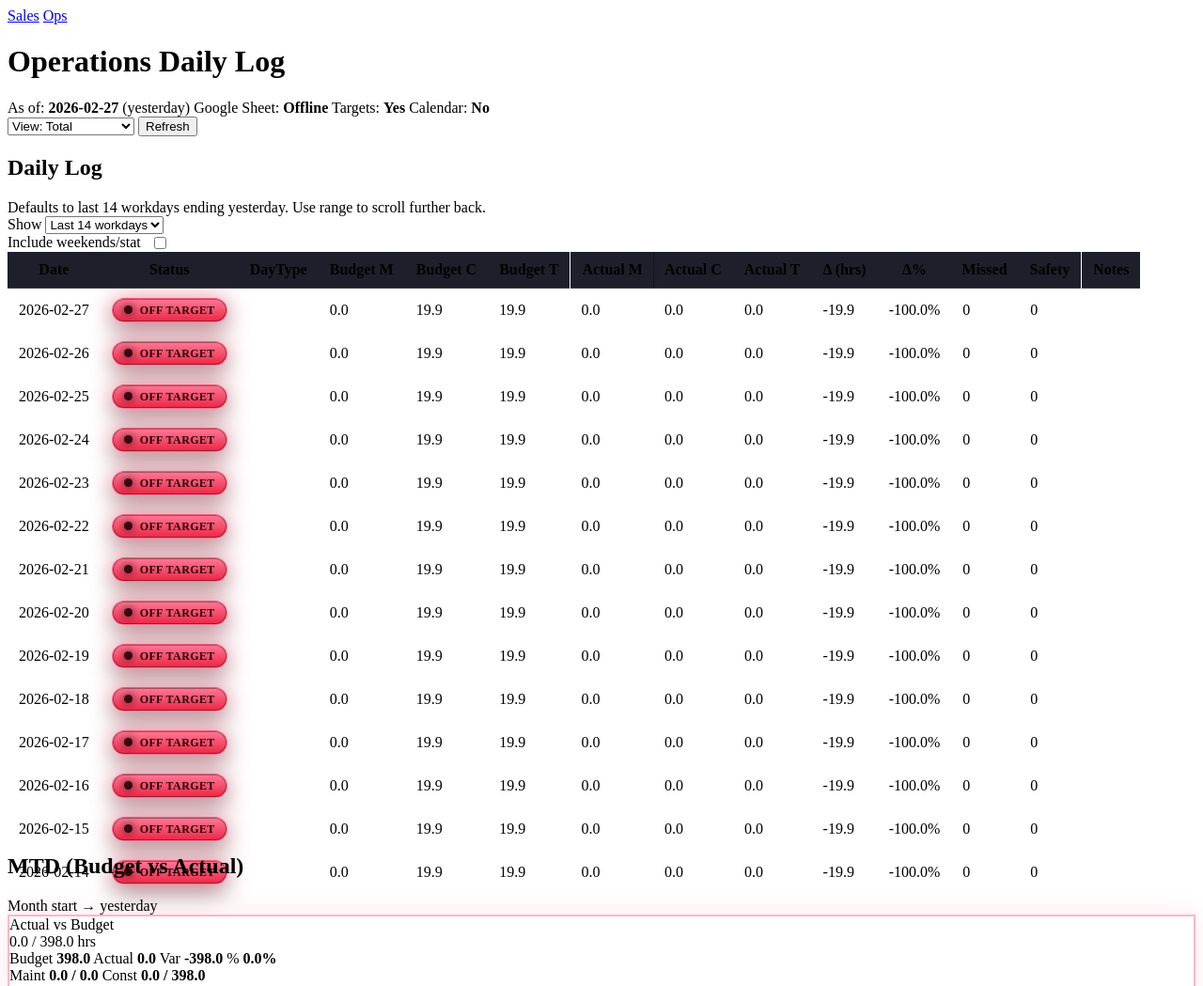
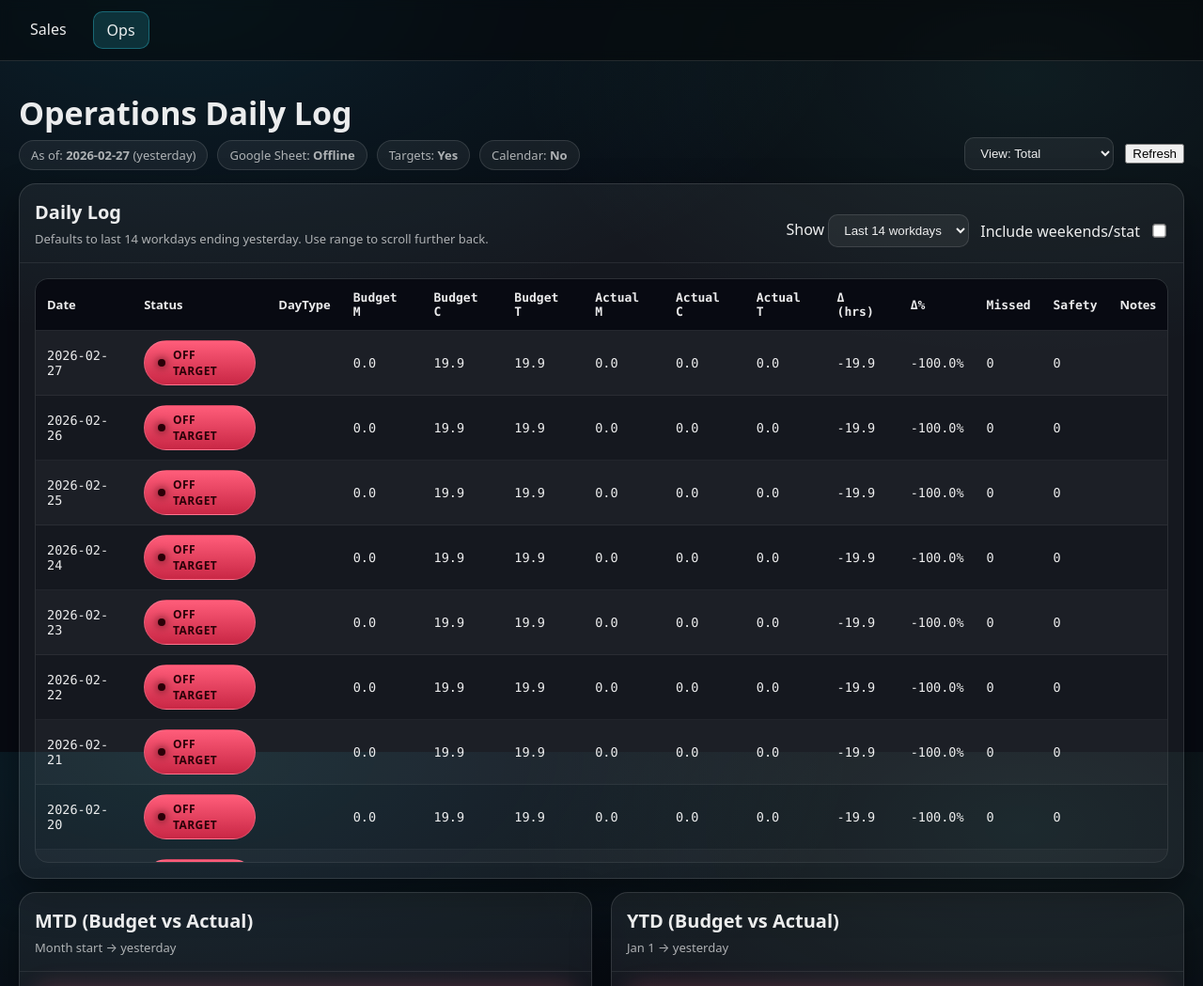
Before and after one commit to paulwinckers/sales-dashboard, a plain HTML site: page ops/index.html in a window 1280 px wide. Shown: the top 1049 px of the page at 94% size. Drawn offline with Linux system fonts and the light colour scheme; no server answers.

Commit message:
Update styles.css

```diff
--- a/ops/styles.css
+++ b/ops/styles.css
@@ -1,126 +1,338 @@
+/* =====================================================
+   OPERATIONS DASHBOARD – COMPLETE STYLESHEET
+   ===================================================== */
+
+:root{
+  --bg: #070A12;
+  --panel: rgba(255,255,255,0.06);
+  --panel-strong: rgba(255,255,255,0.08);
+  --stroke: rgba(255,255,255,0.12);
+  --text: rgba(255,255,255,0.92);
+  --muted: rgba(255,255,255,0.65);
+
+  --green: #38f2a6;
+  --yellow: #ffd85a;
+  --red: #ff5d7a;
+  --aqua: #37e9ff;
+}
+
 /* =========================
-   OPS DASHBOARD: TV-OBVIOUS STATUS COLORS
-   Paste at bottom of styles.css
+   Base
    ========================= */
 
-/* Bigger, higher-contrast tags */
-.tag {
-  display: inline-flex;
-  align-items: center;
-  justify-content: center;
+html, body{
+  height: 100%;
+}
+
+body{
+  margin: 0;
+  font-family: ui-sans-serif, system-ui, -apple-system, Segoe UI, Roboto, Arial;
+  background:
+    radial-gradient(1200px 600px at 15% 0%, rgba(55,233,255,0.10), transparent 60%),
+    radial-gradient(900px 500px at 85% 10%, rgba(110,255,210,0.08), transparent 60%),
+    var(--bg);
+  color: var(--text);
+}
+
+a{
+  color: var(--aqua);
+  text-decoration: none;
+}
+
+a:hover{
+  text-decoration: underline;
+}
+
+/* =========================
+   Navigation
+   ========================= */
+
+.dash-nav{
+  display:flex;
+  gap: 14px;
+  padding: 12px 18px;
+  border-bottom: 1px solid var(--stroke);
+  background: rgba(0,0,0,0.4);
+  backdrop-filter: blur(6px);
+}
+
+.dash-nav a{
+  padding: 8px 14px;
+  border-radius: 10px;
+  color: var(--text);
+}
+
+.dash-nav a.active{
+  background: rgba(55,233,255,0.15);
+  border: 1px solid rgba(55,233,255,0.3);
+}
+
+/* =========================
+   Layout
+   ========================= */
+
+.wrap{
+  max-width: 1400px;
+  margin: 0 auto;
+  padding: 20px 20px 50px;
+}
+
+.header{
+  display:flex;
+  justify-content: space-between;
+  align-items: flex-end;
+  gap: 20px;
+}
+
+h1{
+  font-size: 34px;
+  margin: 12px 0 6px;
+}
+
+h2{
+  margin: 0;
+  font-size: 20px;
+}
+
+.sub{
+  display:flex;
+  flex-wrap: wrap;
+  gap: 10px;
+  color: var(--muted);
+}
+
+.pill{
   padding: 6px 12px;
   border-radius: 999px;
+  background: var(--panel);
+  border: 1px solid var(--stroke);
+  font-size: 13px;
+}
+
+/* =========================
+   Controls
+   ========================= */
+
+.controls{
+  display:flex;
+  gap: 12px;
+  align-items: center;
+  flex-wrap: wrap;
+}
+
+select{
+  background: var(--panel);
+  border: 1px solid var(--stroke);
+  color: var(--text);
+  padding: 8px 12px;
+  border-radius: 10px;
+}
+
+input[type="checkbox"]{
+  accent-color: var(--aqua);
+  transform: scale(1.1);
+}
+
+/* =========================
+   Cards
+   ========================= */
+
+.card{
+  background: var(--panel);
+  border: 1px solid var(--stroke);
+  border-radius: 18px;
+  box-shadow: 0 18px 40px rgba(0,0,0,0.4);
+}
+
+.cardHeader{
+  padding: 16px;
+  border-bottom: 1px solid rgba(255,255,255,0.08);
+  display:flex;
+  justify-content: space-between;
+  align-items: flex-end;
+}
+
+.cardBody{
+  padding: 16px;
+}
+
+.hint{
+  font-size: 13px;
+  color: var(--muted);
+  margin-top: 6px;
+}
+
+/* =========================
+   Tables
+   ========================= */
+
+.tableWrap{
+  overflow:auto;
+  border-radius: 14px;
+  border: 1px solid rgba(255,255,255,0.10);
+}
+
+table{
+  width: 100%;
+  border-collapse: separate;
+  border-spacing: 0;
+  min-width: 1100px;
+}
+
+thead th{
+  position: sticky;
+  top: 0;
+  background: rgba(8,10,18,0.95);
+  backdrop-filter: blur(6px);
+  font-size: 13px;
+  padding: 12px;
+  text-align: left;
+  border-bottom: 1px solid var(--stroke);
+}
+
+tbody td{
+  padding: 10px 12px;
+  font-size: 13.5px;
+  border-bottom: 1px solid rgba(255,255,255,0.06);
+}
+
+tbody tr:nth-child(odd){
+  background: rgba(255,255,255,0.03);
+}
+
+tbody tr:hover{
+  background: rgba(55,233,255,0.08);
+}
+
+.mono{
+  font-family: ui-monospace, SFMono-Regular, Menlo, Consolas, monospace;
+  font-variant-numeric: tabular-nums;
+}
+
+/* =========================
+   Status Tags
+   ========================= */
+
+.tag{
+  display:inline-flex;
+  align-items:center;
+  gap: 8px;
+  padding: 6px 14px;
+  border-radius: 999px;
   font-weight: 800;
+  font-size: 12px;
   letter-spacing: 0.4px;
   text-transform: uppercase;
-  font-size: 12px;
-  line-height: 1;
-  border: 1px solid rgba(255,255,255,0.18);
-  box-shadow:
-    0 0 0 1px rgba(0,0,0,0.35) inset,
-    0 8px 18px rgba(0,0,0,0.35);
+  border: 1px solid rgba(255,255,255,0.15);
 }
 
-/* Optional "dot" indicator before tag text */
-.tag::before {
-  content: "";
-  width: 9px;
-  height: 9px;
+.tag::before{
+  content:"";
+  width: 8px;
+  height: 8px;
   border-radius: 50%;
-  margin-right: 8px;
+  background: currentColor;
   box-shadow: 0 0 10px currentColor;
-  background: currentColor;
-  opacity: 0.9;
 }
 
-/* Green / Yellow / Red tags */
-.tag.good {
-  color: #001a10;
-  background: linear-gradient(180deg, rgba(70,255,170,1), rgba(30,210,120,1));
-  border-color: rgba(70,255,170,0.55);
-  box-shadow:
-    0 0 0 1px rgba(0,0,0,0.35) inset,
-    0 0 22px rgba(70,255,170,0.55),
-    0 10px 24px rgba(0,0,0,0.35);
+.tag.good{
+  color: #002218;
+  background: linear-gradient(180deg, var(--green), #23c47f);
 }
 
-.tag.warn {
-  color: #1a1200;
-  background: linear-gradient(180deg, rgba(255,224,90,1), rgba(245,175,40,1));
-  border-color: rgba(255,224,90,0.6);
-  box-shadow:
-    0 0 0 1px rgba(0,0,0,0.35) inset,
-    0 0 22px rgba(255,224,90,0.45),
-    0 10px 24px rgba(0,0,0,0.35);
+.tag.warn{
+  color: #2b1e00;
+  background: linear-gradient(180deg, var(--yellow), #e3b52e);
 }
 
-.tag.bad {
-  color: #220006;
-  background: linear-gradient(180deg, rgba(255,120,150,1), rgba(235,40,70,1));
-  border-color: rgba(255,120,150,0.6);
-  box-shadow:
-    0 0 0 1px rgba(0,0,0,0.35) inset,
-    0 0 24px rgba(255,80,110,0.50),
-    0 10px 24px rgba(0,0,0,0.35);
+.tag.bad{
+  color: #2a0008;
+  background: linear-gradient(180deg, var(--red), #c92745);
 }
 
-/* If you use neutral/no-budget tags (cls="") give it a clear look */
-.tag:not(.good):not(.warn):not(.bad) {
-  color: rgba(255,255,255,0.92);
-  background: rgba(140,160,190,0.18);
-  border-color: rgba(255,255,255,0.18);
-  box-shadow:
-    0 0 0 1px rgba(0,0,0,0.25) inset,
-    0 10px 24px rgba(0,0,0,0.25);
-}
-.tag:not(.good):not(.warn):not(.bad)::before {
-  opacity: 0.55;
+.tag:not(.good):not(.warn):not(.bad){
+  color: var(--muted);
+  background: rgba(255,255,255,0.08);
 }
 
-/* Make the summary status boxes more pronounced as well */
-.statusBox.good {
-  border: 2px solid rgba(70,255,170,0.55);
-  box-shadow: 0 0 26px rgba(70,255,170,0.18);
-}
-.statusBox.warn {
-  border: 2px solid rgba(255,224,90,0.55);
-  box-shadow: 0 0 26px rgba(255,224,90,0.14);
-}
-.statusBox.bad {
-  border: 2px solid rgba(255,120,150,0.55);
-  box-shadow: 0 0 26px rgba(255,80,110,0.14);
+/* =========================
+   Summary Section
+   ========================= */
+
+.summaryRow{
+  display:grid;
+  grid-template-columns: repeat(auto-fit, minmax(320px, 1fr));
+  gap: 20px;
 }
 
-/* Make the progress bars pop */
-.bar {
-  background: rgba(255,255,255,0.12);
-  border-radius: 999px;
-  height: 14px;
-  overflow: hidden;
-}
-.bar > div {
-  height: 100%;
-  border-radius: 999px;
-  background: linear-gradient(90deg, rgba(55,233,255,0.9), rgba(110,255,210,0.9));
-  box-shadow: 0 0 18px rgba(55,233,255,0.25);
+.statusBox{
+  padding: 18px;
+  border-radius: 16px;
+  border: 2px solid transparent;
 }
 
-/* Table readability improvements for a wall TV */
-.tableWrap table {
-  border-collapse: separate;
-  border-spacing: 0;
+.statusBox.good{
+  border-color: var(--green);
+  box-shadow: 0 0 25px rgba(56,242,166,0.25);
 }
-.tableWrap thead th {
-  position: sticky;
-  top: 0;
-  z-index: 2;
-  background: rgba(10, 14, 24, 0.92);
-  backdrop-filter: blur(6px);
-  border-bottom: 1px solid rgba(255,255,255,0.14);
+
+.statusBox.warn{
+  border-color: var(--yellow);
+  box-shadow: 0 0 25px rgba(255,216,90,0.2);
 }
-.tableWrap tbody tr:hover {
-  background: rgba(55,233,255,0.08);
+
+.statusBox.bad{
+  border-color: var(--red);
+  box-shadow: 0 0 25px rgba(255,93,122,0.25);
 }
-.tableWrap td, .tableWrap th {
-  padding: 10px 12px;
+
+.bigNumber{
+  font-size: 26px;
+  font-weight: 700;
 }
+
+.small{
+  font-size: 13px;
+  color: var(--muted);
+}
+
+/* =========================
+   Progress Bars
+   ========================= */
+
+.bar{
+  height: 14px;
+  background: rgba(255,255,255,0.1);
+  border-radius: 999px;
+  overflow: hidden;
+  margin-top: 8px;
+}
+
+.bar > div{
+  height: 100%;
+  background: linear-gradient(90deg, var(--aqua), #6effd2);
+  box-shadow: 0 0 20px rgba(55,233,255,0.3);
+}
+
+/* =========================
+   Toast
+   ========================= */
+
+.toast{
+  position: fixed;
+  bottom: 20px;
+  right: 20px;
+  padding: 12px 16px;
+  border-radius: 12px;
+  background: rgba(0,0,0,0.7);
+  border: 1px solid var(--stroke);
+  opacity: 0;
+  transform: translateY(10px);
+  transition: all 200ms ease;
+  pointer-events: none;
+}
+
+.toast.show{
+  opacity: 1;
+  transform: translateY(0);
+}
```
